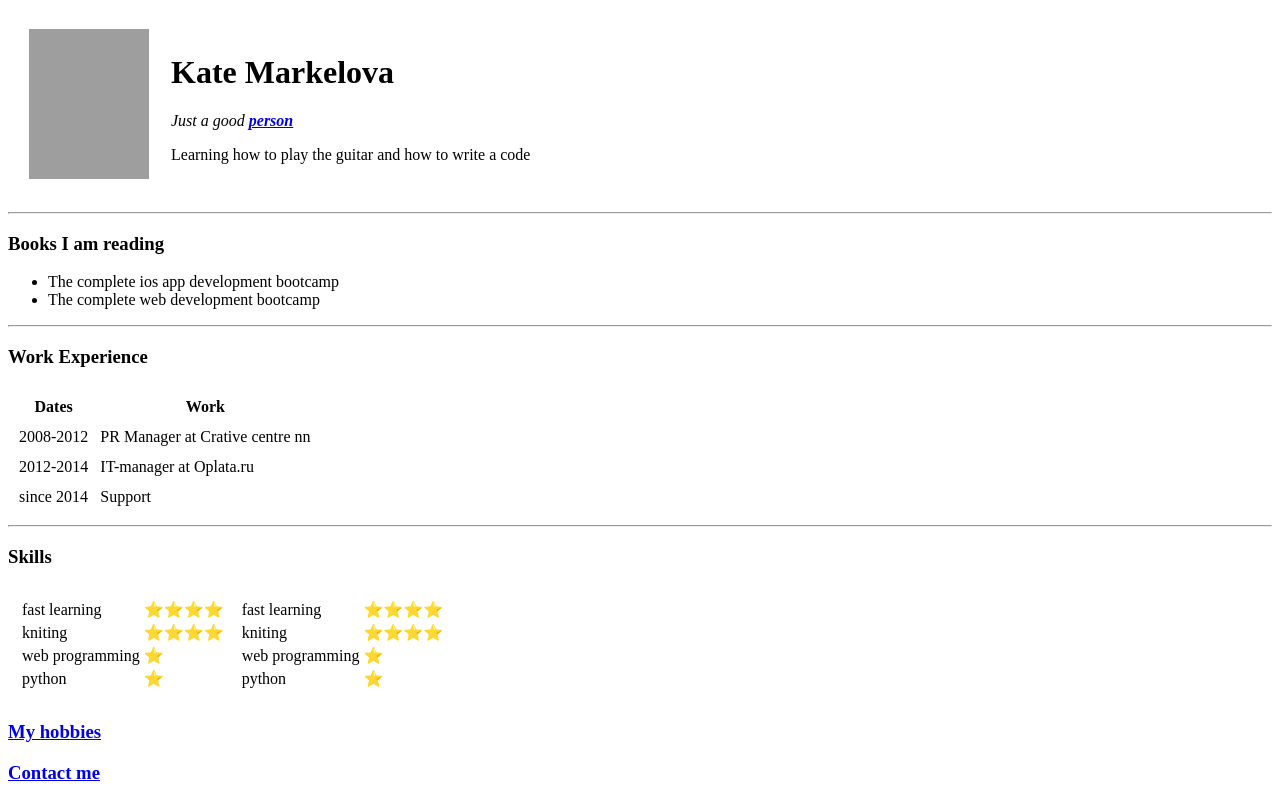
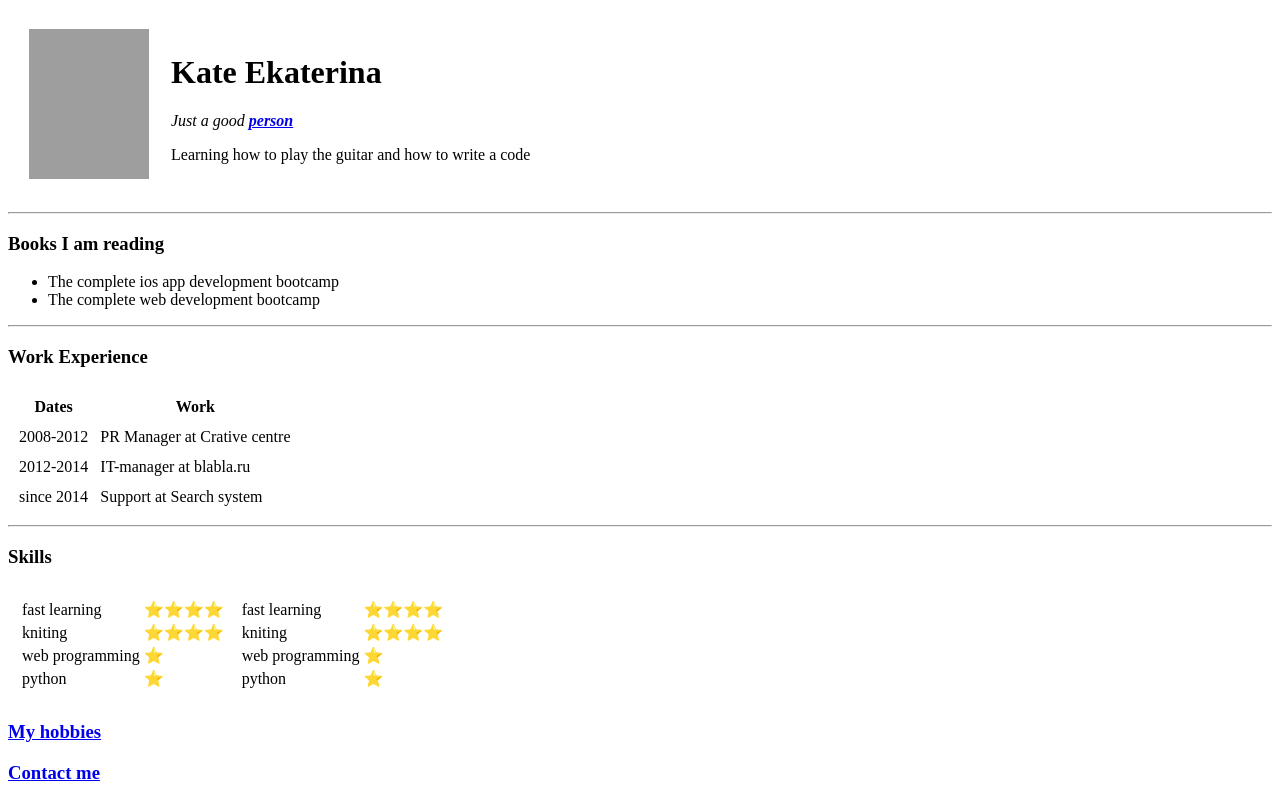
Before and after one commit to KaterinaKate/cv, a plain HTML site: page index.html in a window 1280 px wide. Drawn offline with Linux system fonts and the light colour scheme; grey boxes are pictures that could not be loaded.

Commit message:
Update index.html

```diff
--- a/index.html
+++ b/index.html
@@ -9,8 +9,8 @@
   <table cellspacing="20">
     <tr>
       <td><img src="https://scontent.fhel4-1.fna.fbcdn.net/v/t1.0-9/105284093_3140807202624724_4157122816458193146_o.jpg?_nc_cat=110&ccb=2&_nc_sid=09cbfe&_nc_ohc=Zr7czf402LIAX8Ye4yY&_nc_ht=scontent.fhel4-1.fna&oh=89d2b4c6059326177fb8b5646a200d11&oe=5FC4A3BB" width="120" height="150" alt="Kate prifile picture" weight=123></td>
-      <td><h1>Kate Markelova</h1>
-      <p><i>Just a good <strong><a href="https://www.facebook.com/ekaterina.markelova.3">person</a></strong></i></p>
+      <td><h1>Kate Ekaterina</h1>
+      <p><i>Just a good <strong><a href="https://www.facebook.com/">person</a></strong></i></p>
       <p>Learning how to play the guitar and how to write a code</p></td>
     </tr>
   </table>
@@ -33,15 +33,15 @@
   </thead>
   <tr>
     <td>2008-2012</td>
-    <td>PR Manager at Crative centre nn</td>
+    <td>PR Manager at Crative centre</td>
   </tr>
   <tr>
     <td>2012-2014</td>
-    <td>IT-manager at Oplata.ru</td>
+    <td>IT-manager at blabla.ru</td>
   </tr>
   <tr>
     <td>since 2014</td>
-    <td>Support</td>
+    <td>Support at Search system</td>
   </tr>
 </table>
 <hr>
```
